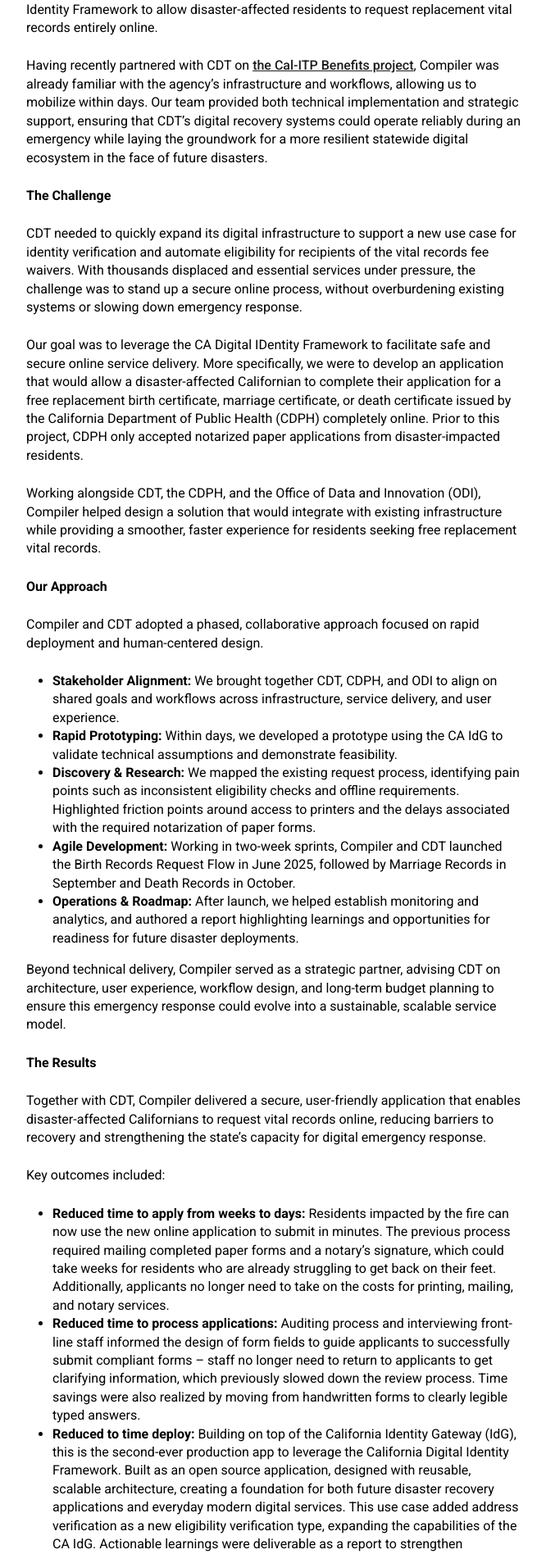
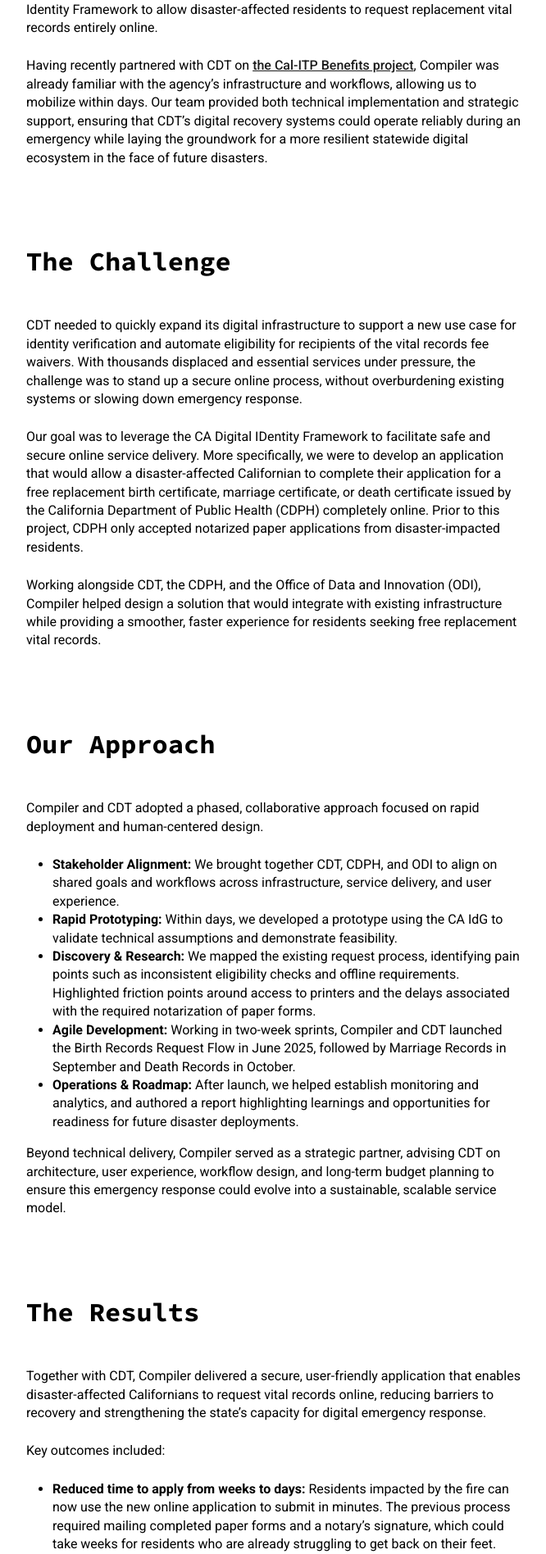
Before and after one commit to compilerla/compiler.la, a Jekyll site: the page built from src/_posts/2025-12-12-case-study-cdt.md, in a window 1280 px wide. Shown: the part 1097-2993 px from the top of the page at 82% size, without its empty margins (306-972 px from the left). Built offline with Jekyll 4.4.1, drawn with Linux system fonts in a browser that asks for light colours.

Commit message:
refactor: make manual edits based on inference of intention
this text looks to me like they are meant to section headers.
in the Google Doc, they were just "Normal text" with bold styling, so
that's why Google generated that markdown.

```diff
--- a/src/_posts/2025-12-12-case-study-cdt.md
+++ b/src/_posts/2025-12-12-case-study-cdt.md
@@ -18,7 +18,7 @@
 
 Having recently partnered with CDT on [the Cal-ITP Benefits project](https://benefits.calitp.org/help), Compiler was already familiar with the agency’s infrastructure and workflows, allowing us to mobilize within days. Our team provided both technical implementation and strategic support, ensuring that CDT’s digital recovery systems could operate reliably during an emergency while laying the groundwork for a more resilient statewide digital ecosystem in the face of future disasters.
 
-**The Challenge**
+## The Challenge
 
 CDT needed to quickly expand its digital infrastructure to support a new use case for identity verification and automate eligibility for recipients of the vital records fee waivers. With thousands displaced and essential services under pressure, the challenge was to stand up a secure online process, without overburdening existing systems or slowing down emergency response.
 
@@ -26,7 +26,7 @@
 
 Working alongside CDT, the CDPH, and the Office of Data and Innovation (ODI), Compiler helped design a solution that would integrate with existing infrastructure while providing a smoother, faster experience for residents seeking free replacement vital records.
 
-**Our Approach**
+## Our Approach
 
 Compiler and CDT adopted a phased, collaborative approach focused on rapid deployment and human-centered design.
 
@@ -38,7 +38,7 @@
 
 Beyond technical delivery, Compiler served as a strategic partner, advising CDT on architecture, user experience, workflow design, and long-term budget planning to ensure this emergency response could evolve into a sustainable, scalable service model.
 
-**The Results**
+## The Results
 
 Together with CDT, Compiler delivered a secure, user-friendly application that enables disaster-affected Californians to request vital records online, reducing barriers to recovery and strengthening the state's capacity for digital emergency response.
 
```
